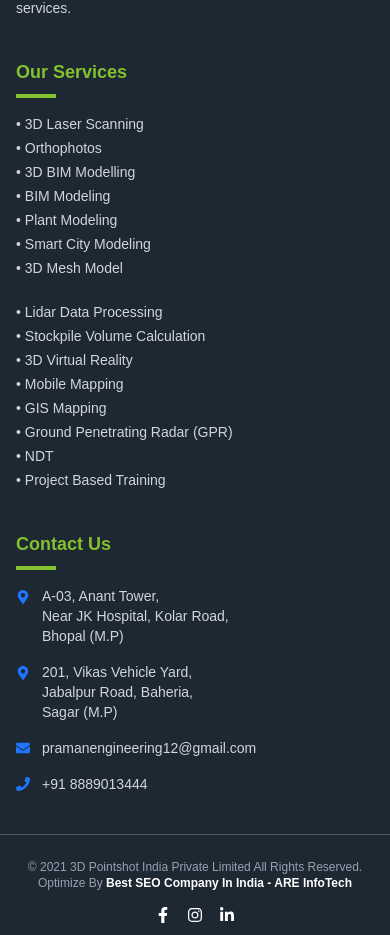
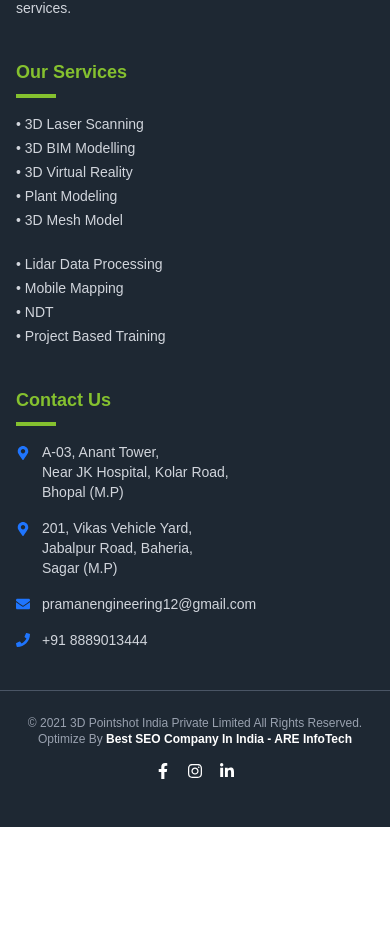
Before and after one commit to nakul2070/Praman-business-website, a Next.js app: page / in a window 390 px wide. Shown: the part 7560-8495 px from the top of the page. After the commit the page ends 8387 px from the top, so only its background shows below. Built offline with nearby package versions, Linux system fonts and the light colour scheme.

Commit message:
Updated the responsivenes

```diff
--- a/src/components/Footer.tsx
+++ b/src/components/Footer.tsx
@@ -21,22 +21,22 @@ const Footer = () => {
             <div className="w-10 h-1 bg-[#85C12F] mb-4" />
             <ul className="space-y-1 text-gray-300 text-sm">
               <li>• 3D Laser Scanning</li>
-              <li>• Orthophotos</li>
+
               <li>• 3D BIM Modelling</li>
-              <li>• BIM Modeling</li>
+              <li>• 3D Virtual Reality</li>
               <li>• Plant Modeling</li>
-              <li>• Smart City Modeling</li>
+
               <li>• 3D Mesh Model</li>
             </ul>
           </div>
-          <div className="sm:mt-9 md:mt-10">
+          <div className="sm:mt-9 md:mt-15">
             <ul className="space-y-1 text-gray-300 text-sm">
               <li>• Lidar Data Processing</li>
-              <li>• Stockpile Volume Calculation</li>
-              <li>• 3D Virtual Reality</li>
+
+
               <li>• Mobile Mapping</li>
-              <li>• GIS Mapping</li>
-              <li>• Ground Penetrating Radar (GPR)</li>
+
+
               <li>• NDT</li>
               <li>• Project Based Training</li>
             </ul>
```
